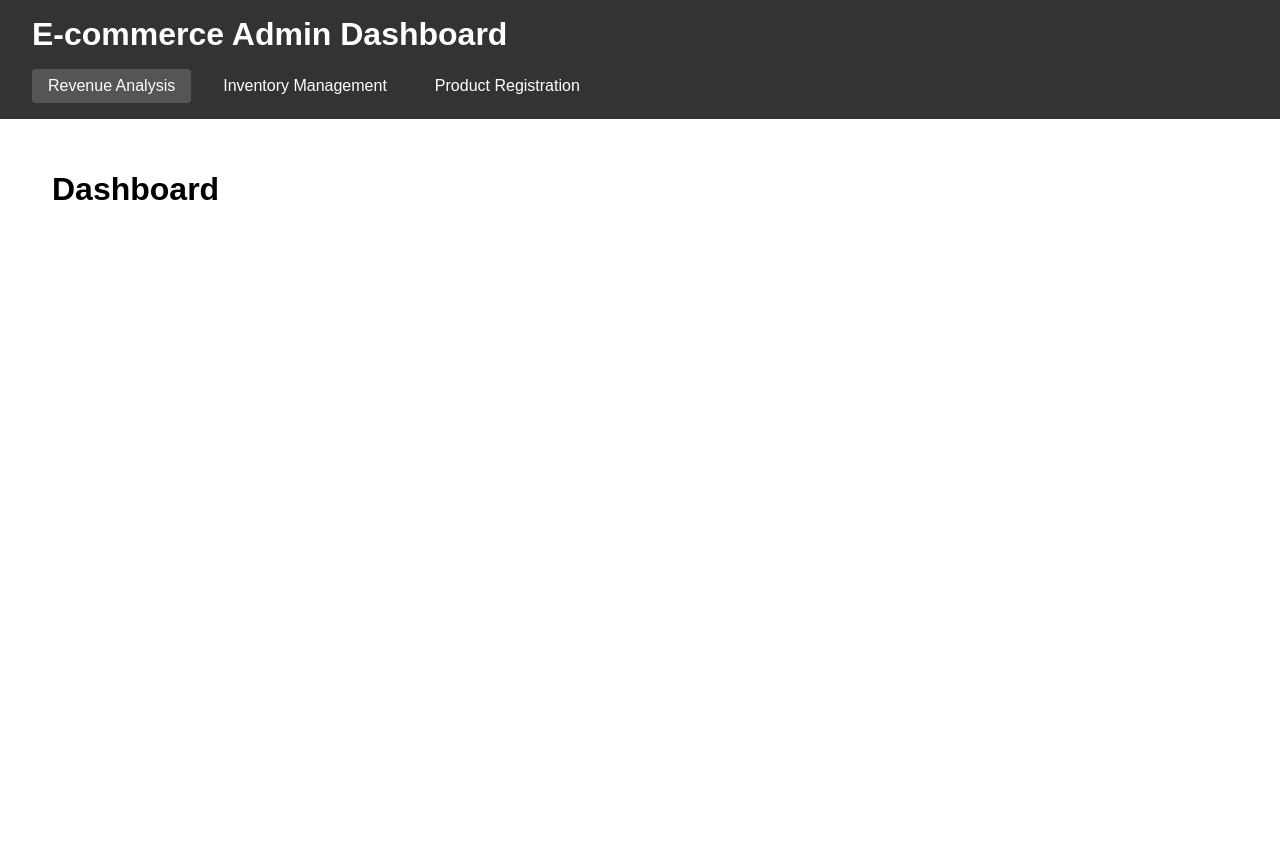
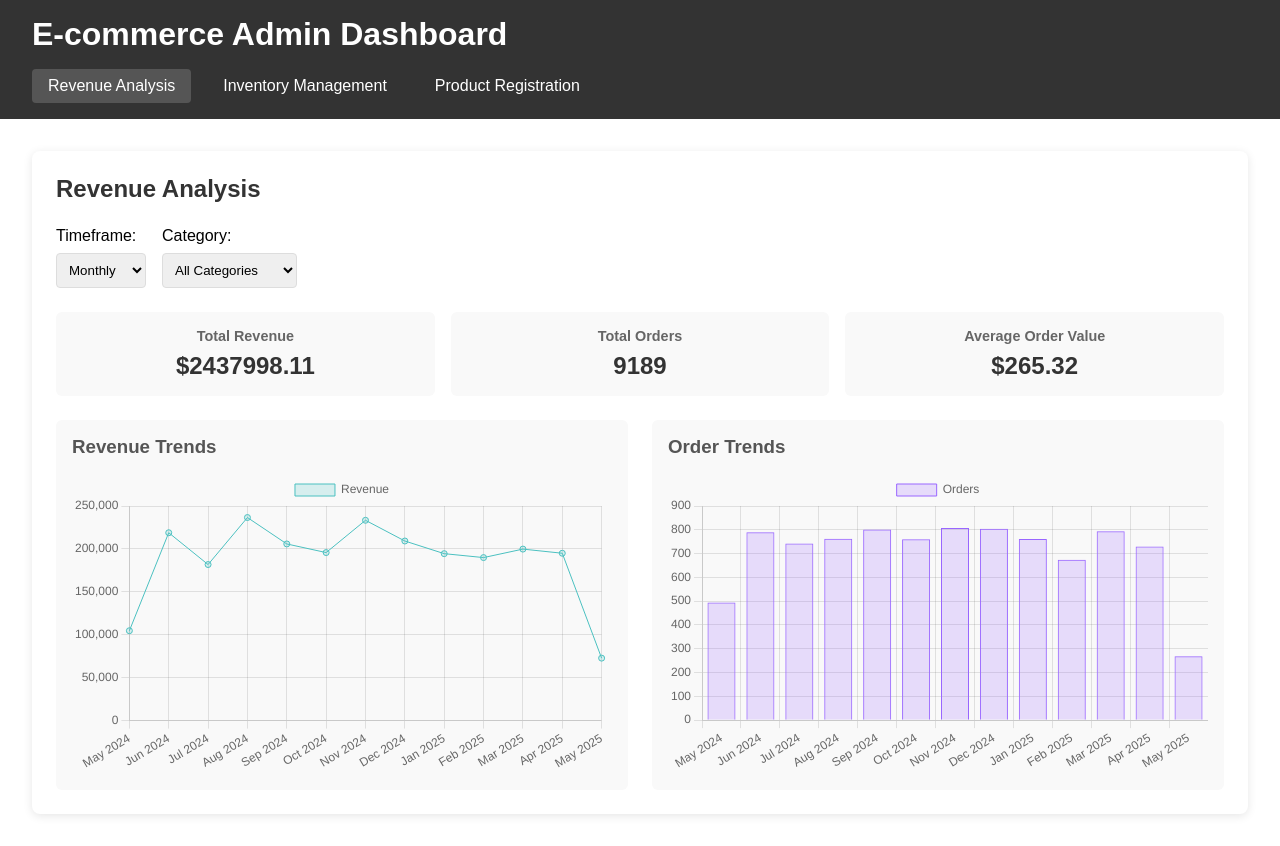
Before and after one commit to Moazam05/forsit-test, a Vue app: page /dashboard in a window 1280 px wide. Before the commit the page ends 800 px from the top, so only its background shows below. Built offline with nearby package versions, Linux system fonts and the light colour scheme.

Commit message:
Dashboard

```diff
--- a/src/main.js
+++ b/src/main.js
@@ -6,7 +6,7 @@ import "./style.css";
 import App from "./App.vue";
 
 // Import pages
-import Dashboard from "./pages/Dashboard.vue";
+import Dashboard from "./pages/Dashboard/index.vue";
 import Inventory from "./pages/Inventory.vue";
 import ProductRegistration from "./pages/ProductRegistration.vue";
 
--- a/src/pages/Dashboard.vue
+++ /dev/null
@@ -1,13 +0,0 @@
-<template>
-  <div class="dashboard">
-    <h1>Dashboard</h1>
-  </div>
-</template>
-
-<script setup></script>
-
-<style scoped>
-.dashboard {
-  padding: 20px;
-}
-</style>
--- /dev/null
+++ b/src/pages/Dashboard/index.vue
@@ -0,0 +1,358 @@
+<template>
+  <div class="dashboard">
+    <h2>Revenue Analysis</h2>
+
+    <div class="filters">
+      <div class="filter">
+        <label for="timeframe">Timeframe:</label>
+        <select id="timeframe" v-model="selectedTimeframe">
+          <option v-for="tf in timeframes" :key="tf.value" :value="tf.value">
+            {{ tf.label }}
+          </option>
+        </select>
+      </div>
+
+      <div class="filter">
+        <label for="category">Category:</label>
+        <select id="category" v-model="selectedCategory">
+          <option value="all">All Categories</option>
+          <option
+            v-for="category in categories"
+            :key="category"
+            :value="category"
+          >
+            {{ category }}
+          </option>
+        </select>
+      </div>
+    </div>
+
+    <div class="stats-cards">
+      <div class="stat-card">
+        <h3>Total Revenue</h3>
+        <p class="value">${{ totalRevenue }}</p>
+      </div>
+
+      <div class="stat-card">
+        <h3>Total Orders</h3>
+        <p class="value">{{ totalOrders }}</p>
+      </div>
+
+      <div class="stat-card">
+        <h3>Average Order Value</h3>
+        <p class="value">${{ averageOrderValue }}</p>
+      </div>
+    </div>
+
+    <div class="charts">
+      <div class="chart-container">
+        <h3>Revenue Trends</h3>
+        <div style="width: 100%; height: 300px">
+          <Line
+            v-if="salesChartData"
+            :data="salesChartData"
+            :options="chartOptions"
+          />
+        </div>
+      </div>
+
+      <div class="chart-container">
+        <h3>Order Trends</h3>
+        <div style="width: 100%; height: 300px">
+          <Bar
+            v-if="orderChartData"
+            :data="orderChartData"
+            :options="chartOptions"
+          />
+        </div>
+      </div>
+    </div>
+  </div>
+</template>
+
+<script setup>
+import { ref, computed, onMounted, watch } from "vue";
+import { Line, Bar } from "vue-chartjs";
+import {
+  Chart as ChartJS,
+  CategoryScale,
+  LinearScale,
+  PointElement,
+  LineElement,
+  BarElement,
+  Title,
+  Tooltip,
+  Legend,
+} from "chart.js";
+import { salesData, categories } from "../../constants/mockData.js";
+
+// Register Chart.js components
+ChartJS.register(
+  CategoryScale,
+  LinearScale,
+  PointElement,
+  LineElement,
+  BarElement,
+  Title,
+  Tooltip,
+  Legend
+);
+
+// State variables
+const selectedTimeframe = ref("monthly");
+const selectedCategory = ref("all");
+const salesChartData = ref(null);
+const orderChartData = ref(null);
+const totalRevenue = ref(0);
+const totalOrders = ref(0);
+const averageOrderValue = ref(0);
+
+// List of timeframes for selector
+const timeframes = [
+  { value: "daily", label: "Daily" },
+  { value: "weekly", label: "Weekly" },
+  { value: "monthly", label: "Monthly" },
+  { value: "annually", label: "Annually" },
+];
+
+// Common chart options
+const chartOptions = {
+  responsive: true,
+  maintainAspectRatio: false,
+  scales: {
+    y: {
+      beginAtZero: true,
+    },
+  },
+};
+
+// Filter data based on selected category
+const filteredSalesData = computed(() => {
+  if (selectedCategory.value === "all") {
+    return salesData;
+  }
+  return salesData.filter((sale) => sale.category === selectedCategory.value);
+});
+
+// Aggregate data based on timeframe
+const aggregateData = (data, timeframe) => {
+  const aggregated = {};
+
+  data.forEach((sale) => {
+    const date = new Date(sale.date);
+    let key = "";
+
+    switch (timeframe) {
+      case "daily":
+        key = `${date.getFullYear()}-${(date.getMonth() + 1)
+          .toString()
+          .padStart(2, "0")}-${date.getDate().toString().padStart(2, "0")}`;
+        break;
+      case "weekly":
+        // Get the week number
+        const firstDayOfYear = new Date(date.getFullYear(), 0, 1);
+        const pastDaysOfYear = (date - firstDayOfYear) / 86400000;
+        const weekNum = Math.ceil(
+          (pastDaysOfYear + firstDayOfYear.getDay() + 1) / 7
+        );
+        key = `${date.getFullYear()}-W${weekNum}`;
+        break;
+      case "monthly":
+        key = `${date.getFullYear()}-${(date.getMonth() + 1)
+          .toString()
+          .padStart(2, "0")}`;
+        break;
+      case "annually":
+        key = `${date.getFullYear()}`;
+        break;
+    }
+
+    if (!aggregated[key]) {
+      aggregated[key] = { revenue: 0, orders: 0 };
+    }
+
+    aggregated[key].revenue += sale.revenue;
+    aggregated[key].orders += sale.quantity;
+  });
+
+  // Sort keys and create arrays for chart
+  const sortedKeys = Object.keys(aggregated).sort();
+  const labels = [];
+  const revenueData = [];
+  const ordersData = [];
+
+  // Format labels based on timeframe
+  sortedKeys.forEach((key) => {
+    let label = key;
+    if (timeframe === "monthly") {
+      const [year, month] = key.split("-");
+      const monthNames = [
+        "Jan",
+        "Feb",
+        "Mar",
+        "Apr",
+        "May",
+        "Jun",
+        "Jul",
+        "Aug",
+        "Sep",
+        "Oct",
+        "Nov",
+        "Dec",
+      ];
+      label = `${monthNames[parseInt(month) - 1]} ${year}`;
+    } else if (timeframe === "weekly") {
+      const [year, week] = key.split("-W");
+      label = `Week ${week}, ${year}`;
+    }
+
+    labels.push(label);
+    revenueData.push(aggregated[key].revenue.toFixed(2));
+    ordersData.push(aggregated[key].orders);
+  });
+
+  return { labels, revenueData, ordersData };
+};
+
+// Update chart data
+const updateCharts = () => {
+  const { labels, revenueData, ordersData } = aggregateData(
+    filteredSalesData.value,
+    selectedTimeframe.value
+  );
+
+  salesChartData.value = {
+    labels,
+    datasets: [
+      {
+        label: "Revenue",
+        backgroundColor: "rgba(75, 192, 192, 0.2)",
+        borderColor: "rgba(75, 192, 192, 1)",
+        borderWidth: 1,
+        data: revenueData,
+      },
+    ],
+  };
+
+  orderChartData.value = {
+    labels,
+    datasets: [
+      {
+        label: "Orders",
+        backgroundColor: "rgba(153, 102, 255, 0.2)",
+        borderColor: "rgba(153, 102, 255, 1)",
+        borderWidth: 1,
+        data: ordersData,
+      },
+    ],
+  };
+
+  // Calculate totals
+  totalRevenue.value = filteredSalesData.value
+    .reduce((sum, sale) => sum + sale.revenue, 0)
+    .toFixed(2);
+  totalOrders.value = filteredSalesData.value.reduce(
+    (sum, sale) => sum + sale.quantity,
+    0
+  );
+
+  if (totalOrders.value > 0) {
+    averageOrderValue.value = (totalRevenue.value / totalOrders.value).toFixed(
+      2
+    );
+  } else {
+    averageOrderValue.value = 0;
+  }
+};
+
+// Watch for changes in timeframe or category
+watch([selectedTimeframe, selectedCategory], () => {
+  updateCharts();
+});
+
+// Initialize on component mount
+onMounted(() => {
+  updateCharts();
+});
+</script>
+
+<style scoped>
+.dashboard {
+  background-color: white;
+  border-radius: 8px;
+  padding: 1.5rem;
+  box-shadow: 0 2px 10px rgba(0, 0, 0, 0.1);
+}
+
+h2 {
+  margin-bottom: 1.5rem;
+  color: #333;
+}
+
+.filters {
+  display: flex;
+  gap: 1rem;
+  margin-bottom: 1.5rem;
+}
+
+.filter {
+  display: flex;
+  flex-direction: column;
+  gap: 0.5rem;
+}
+
+select {
+  padding: 0.5rem;
+  border-radius: 4px;
+  border: 1px solid #ddd;
+}
+
+.stats-cards {
+  display: grid;
+  grid-template-columns: repeat(auto-fit, minmax(200px, 1fr));
+  gap: 1rem;
+  margin-bottom: 1.5rem;
+}
+
+.stat-card {
+  background-color: #f9f9f9;
+  border-radius: 6px;
+  padding: 1rem;
+  text-align: center;
+}
+
+.stat-card h3 {
+  font-size: 0.9rem;
+  color: #666;
+  margin-bottom: 0.5rem;
+}
+
+.stat-card .value {
+  font-size: 1.5rem;
+  font-weight: bold;
+  color: #333;
+}
+
+.charts {
+  display: grid;
+  grid-template-columns: 1fr;
+  gap: 1.5rem;
+}
+
+.chart-container {
+  background-color: #f9f9f9;
+  border-radius: 6px;
+  padding: 1rem;
+}
+
+.chart-container h3 {
+  margin-bottom: 1rem;
+  color: #555;
+}
+
+@media (min-width: 768px) {
+  .charts {
+    grid-template-columns: 1fr 1fr;
+  }
+}
+</style>
```
